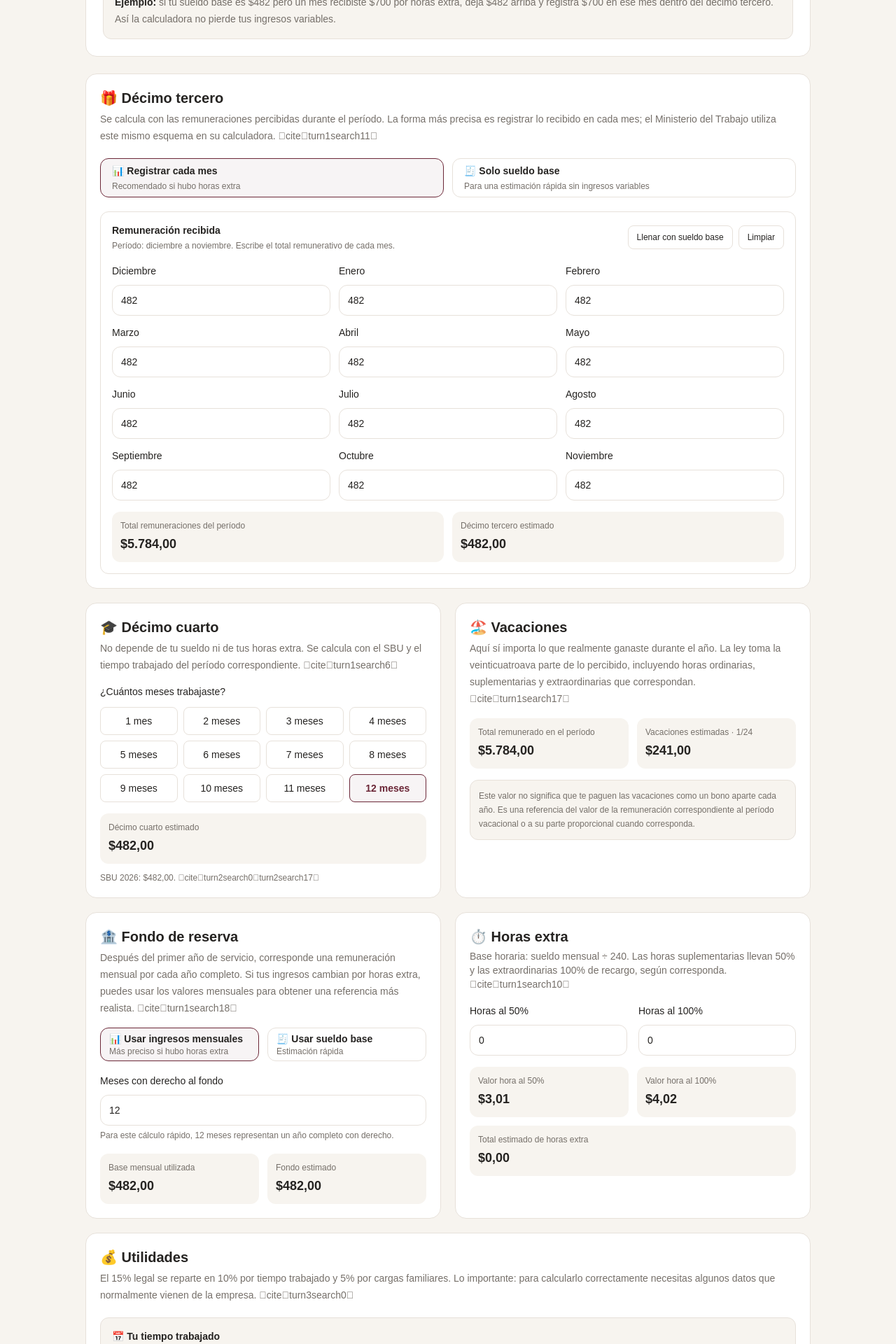
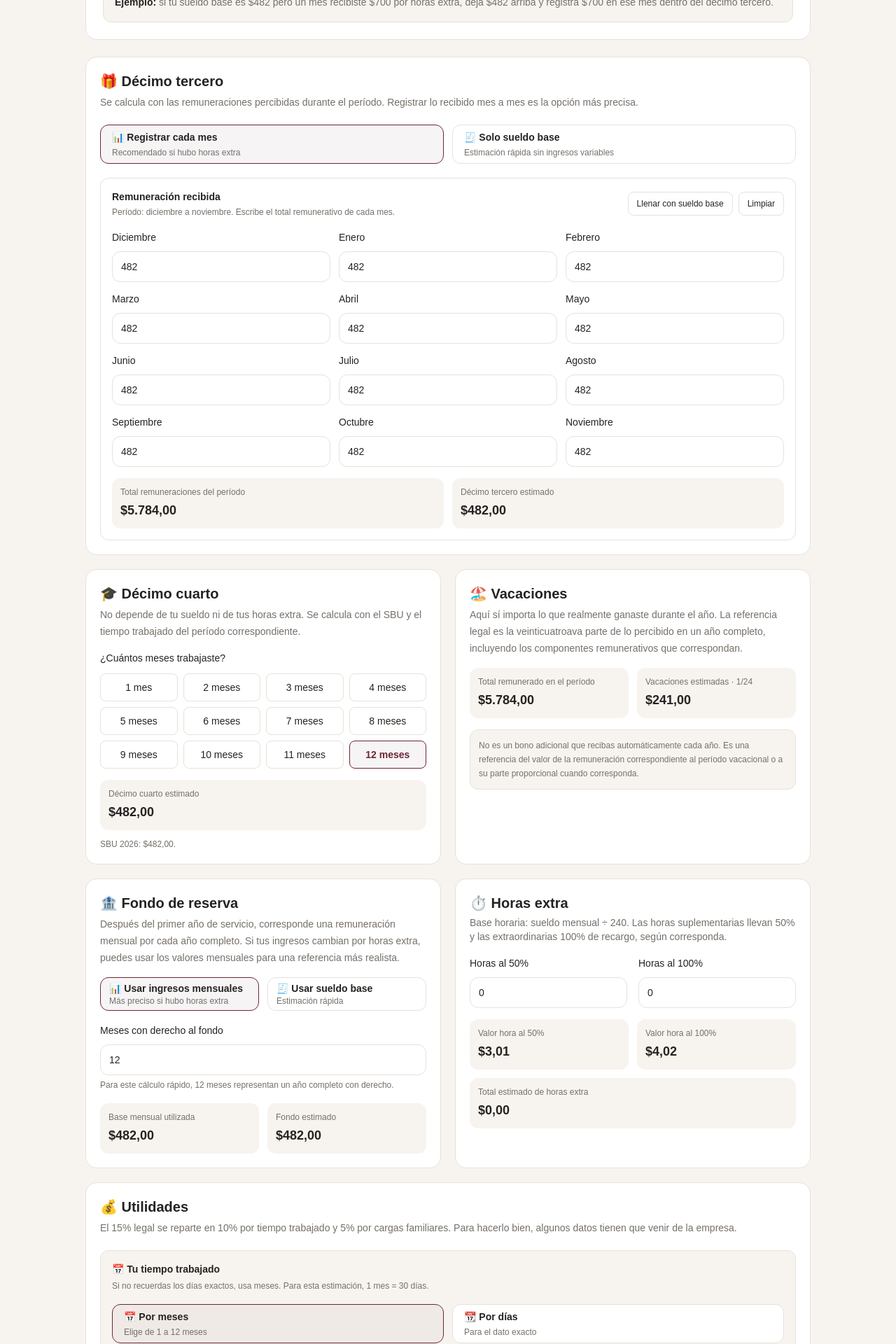
Before and after one commit to JokerEc96/CalculaEC, a Next.js app: page /herramientas/laboral in a window 1280 px wide. Shown: the part 600-2520 px from the top of the page at 70% size. Built offline with nearby package versions, Linux system fonts and the light colour scheme.

Commit message:
fix: remove inline source markers from labor calculator

```diff
--- a/app/herramientas/laboral/page.tsx
+++ b/app/herramientas/laboral/page.tsx
@@ -65,9 +65,7 @@ export default function LaboralPage() {
     const annualRemuneration = thirteenthMode === "base" ? salary * 12 : monthlyValues.reduce((sum, value) => sum + value, 0);
     const monthCount14 = Math.min(12, Math.max(0, Number(months14) || 0));
     const reserveCount = Math.min(12, Math.max(0, Number(reserveMonths) || 0));
-    const reserveAverage = reserveCount > 0
-      ? monthlyValues.slice(0, reserveCount).reduce((sum, value) => sum + value, 0) / reserveCount
-      : 0;
+    const reserveAverage = reserveCount > 0 ? monthlyValues.slice(0, reserveCount).reduce((sum, value) => sum + value, 0) / reserveCount : 0;
     const reserveBase = reserveMode === "monthly" ? reserveAverage : salary;
     const selectedMonths = Math.min(12, Math.max(0, Number(utilityMonths) || 0));
     const exactDays = Math.min(360, Math.max(0, Number(utilityDays) || 0));
@@ -115,18 +113,18 @@ export default function LaboralPage() {
             <p className="mt-1 text-sm leading-6 text-[var(--muted)]">Coloca aquí tu sueldo mensual fijo. No pongas $700 solo porque un mes recibiste $700 con horas extra: esos ingresos variables se registran aparte.</p>
             <div className="mt-5 grid gap-5 sm:grid-cols-2">
               <Field label="Sueldo base mensual ($)" value={monthlySalary} onChange={setMonthlySalary} help="Ejemplo: $482. Se usa para horas extra y, si eliges esa opción, para fondo de reserva." />
-              <label className="block"><span className="text-sm font-medium">Región</span><select value={region} onChange={(e) => setRegion(e.target.value as LaborRegion)} className="mt-2 min-h-11 w-full rounded-xl border border-[var(--border)] bg-white px-3 text-sm"><option value="costa">Costa / Insular</option><option value="sierra">Sierra / Amazonía</option></select><span className="mt-1 block text-xs leading-5 text-[var(--muted)]">Solo afecta el período de pago del décimo cuarto.</span></label>
+              <label className="block"><span className="text-sm font-medium">Región</span><select value={region} onChange={(e) => setRegion(e.target.value as LaborRegion)} className="mt-2 min-h-11 w-full rounded-xl border border-[var(--border)] bg-white px-3 text-sm"><option value="costa">Costa / Insular</option><option value="sierra">Sierra / Amazonía</option></select><span className="mt-1 block text-xs leading-5 text-[var(--muted)]">Solo afecta el período del décimo cuarto.</span></label>
             </div>
-            <div className="mt-4 rounded-xl border border-[var(--border)] bg-[var(--background)] p-4 text-sm leading-6 text-[var(--muted)]"><strong className="text-[var(--foreground)]">Ejemplo:</strong> si tu sueldo base es $482 pero un mes recibiste $700 por horas extra, deja $482 arriba y registra $700 en ese mes dentro del décimo tercero. Así la calculadora no pierde tus ingresos variables.</div>
+            <div className="mt-4 rounded-xl border border-[var(--border)] bg-[var(--background)] p-4 text-sm leading-6 text-[var(--muted)]"><strong className="text-[var(--foreground)]">Ejemplo:</strong> si tu sueldo base es $482 pero un mes recibiste $700 por horas extra, deja $482 arriba y registra $700 en ese mes dentro del décimo tercero.</div>
           </div>
 
           <div className="mt-6 grid gap-5 lg:grid-cols-2">
             <section className="rounded-2xl border border-[var(--border)] bg-white p-5 lg:col-span-2">
               <h2 className="text-xl font-semibold">🎁 Décimo tercero</h2>
-              <p className="mt-1 text-sm leading-6 text-[var(--muted)]">Se calcula con las remuneraciones percibidas durante el período. La forma más precisa es registrar lo recibido en cada mes; el Ministerio del Trabajo utiliza este mismo esquema en su calculadora. citeturn1search11</p>
+              <p className="mt-1 text-sm leading-6 text-[var(--muted)]">Se calcula con las remuneraciones percibidas durante el período. Registrar lo recibido mes a mes es la opción más precisa.</p>
               <div className="mt-5 grid gap-3 sm:grid-cols-2">
                 <button type="button" onClick={() => setThirteenthMode("monthly")} className={`min-h-14 rounded-xl border px-4 text-left transition ${thirteenthMode === "monthly" ? "border-[var(--wine)] bg-[var(--wine)]/5" : "border-[var(--border)] bg-white"}`}><span className="block text-sm font-semibold">📊 Registrar cada mes</span><span className="mt-1 block text-xs text-[var(--muted)]">Recomendado si hubo horas extra</span></button>
-                <button type="button" onClick={() => setThirteenthMode("base")} className={`min-h-14 rounded-xl border px-4 text-left transition ${thirteenthMode === "base" ? "border-[var(--wine)] bg-[var(--wine)]/5" : "border-[var(--border)] bg-white"}`}><span className="block text-sm font-semibold">🧾 Solo sueldo base</span><span className="mt-1 block text-xs text-[var(--muted)]">Para una estimación rápida sin ingresos variables</span></button>
+                <button type="button" onClick={() => setThirteenthMode("base")} className={`min-h-14 rounded-xl border px-4 text-left transition ${thirteenthMode === "base" ? "border-[var(--wine)] bg-[var(--wine)]/5" : "border-[var(--border)] bg-white"}`}><span className="block text-sm font-semibold">🧾 Solo sueldo base</span><span className="mt-1 block text-xs text-[var(--muted)]">Estimación rápida sin ingresos variables</span></button>
               </div>
               {thirteenthMode === "monthly" ? (
                 <div className="mt-5 rounded-xl border border-[var(--border)] p-4">
@@ -141,22 +139,22 @@ export default function LaboralPage() {
 
             <section className="rounded-2xl border border-[var(--border)] bg-white p-5">
               <h2 className="text-xl font-semibold">🎓 Décimo cuarto</h2>
-              <p className="mt-1 text-sm leading-6 text-[var(--muted)]">No depende de tu sueldo ni de tus horas extra. Se calcula con el SBU y el tiempo trabajado del período correspondiente. citeturn1search6</p>
+              <p className="mt-1 text-sm leading-6 text-[var(--muted)]">No depende de tu sueldo ni de tus horas extra. Se calcula con el SBU y el tiempo trabajado del período correspondiente.</p>
               <div className="mt-4"><p className="text-sm font-medium">¿Cuántos meses trabajaste?</p><div className="mt-3 grid grid-cols-3 gap-2 sm:grid-cols-4">{Array.from({ length: 12 }, (_, index) => index + 1).map((month) => <button key={month} type="button" onClick={() => setMonths14(String(month))} className={`min-h-10 rounded-lg border text-sm transition ${Number(months14) === month ? "border-[var(--wine)] bg-[var(--wine)]/5 font-semibold text-[var(--wine)]" : "border-[var(--border)] bg-white"}`}>{month} {month === 1 ? "mes" : "meses"}</button>)}</div></div>
               <div className="mt-4"><Result label="Décimo cuarto estimado" value={money.format(values.fourteenth)} /></div>
-              <p className="mt-3 text-xs text-[var(--muted)]">SBU 2026: {money.format(SBU_2026)}. citeturn2search0turn2search17</p>
+              <p className="mt-3 text-xs text-[var(--muted)]">SBU 2026: {money.format(SBU_2026)}.</p>
             </section>
 
             <section className="rounded-2xl border border-[var(--border)] bg-white p-5">
               <h2 className="text-xl font-semibold">🏖️ Vacaciones</h2>
-              <p className="mt-1 text-sm leading-6 text-[var(--muted)]">Aquí sí importa lo que realmente ganaste durante el año. La ley toma la veinticuatroava parte de lo percibido, incluyendo horas ordinarias, suplementarias y extraordinarias que correspondan. citeturn1search17</p>
+              <p className="mt-1 text-sm leading-6 text-[var(--muted)]">Aquí sí importa lo que realmente ganaste durante el año. La referencia legal es la veinticuatroava parte de lo percibido en un año completo, incluyendo los componentes remunerativos que correspondan.</p>
               <div className="mt-4 grid gap-3 sm:grid-cols-2"><Result label="Total remunerado en el período" value={money.format(values.annualRemuneration)} /><Result label="Vacaciones estimadas · 1/24" value={money.format(values.vacation)} /></div>
-              <div className="mt-4 rounded-xl border border-[var(--border)] bg-[var(--background)] p-3 text-xs leading-5 text-[var(--muted)]">Este valor no significa que te paguen las vacaciones como un bono aparte cada año. Es una referencia del valor de la remuneración correspondiente al período vacacional o a su parte proporcional cuando corresponda.</div>
+              <div className="mt-4 rounded-xl border border-[var(--border)] bg-[var(--background)] p-3 text-xs leading-5 text-[var(--muted)]">No es un bono adicional que recibas automáticamente cada año. Es una referencia del valor de la remuneración correspondiente al período vacacional o a su parte proporcional cuando corresponda.</div>
             </section>
 
             <section className="rounded-2xl border border-[var(--border)] bg-white p-5">
               <h2 className="text-xl font-semibold">🏦 Fondo de reserva</h2>
-              <p className="mt-1 text-sm leading-6 text-[var(--muted)]">Después del primer año de servicio, corresponde una remuneración mensual por cada año completo. Si tus ingresos cambian por horas extra, puedes usar los valores mensuales para obtener una referencia más realista. citeturn1search18</p>
+              <p className="mt-1 text-sm leading-6 text-[var(--muted)]">Después del primer año de servicio, corresponde una remuneración mensual por cada año completo. Si tus ingresos cambian por horas extra, puedes usar los valores mensuales para una referencia más realista.</p>
               <div className="mt-4 grid gap-3 sm:grid-cols-2"><button type="button" onClick={() => setReserveMode("monthly")} className={`min-h-12 rounded-xl border px-3 text-left ${reserveMode === "monthly" ? "border-[var(--wine)] bg-[var(--wine)]/5" : "border-[var(--border)]"}`}><span className="block text-sm font-semibold">📊 Usar ingresos mensuales</span><span className="block text-xs text-[var(--muted)]">Más preciso si hubo horas extra</span></button><button type="button" onClick={() => setReserveMode("base")} className={`min-h-12 rounded-xl border px-3 text-left ${reserveMode === "base" ? "border-[var(--wine)] bg-[var(--wine)]/5" : "border-[var(--border)]"}`}><span className="block text-sm font-semibold">🧾 Usar sueldo base</span><span className="block text-xs text-[var(--muted)]">Estimación rápida</span></button></div>
               <div className="mt-4"><Field label="Meses con derecho al fondo" value={reserveMonths} onChange={setReserveMonths} min={0} max={12} step="1" help="Para este cálculo rápido, 12 meses representan un año completo con derecho." /></div>
               <div className="mt-4 grid gap-3 sm:grid-cols-2"><Result label="Base mensual utilizada" value={money.format(values.reserveBase)} /><Result label="Fondo estimado" value={money.format(values.reserve)} /></div>
@@ -164,7 +162,7 @@ export default function LaboralPage() {
 
             <section className="rounded-2xl border border-[var(--border)] bg-white p-5">
               <h2 className="text-xl font-semibold">⏱️ Horas extra</h2>
-              <p className="mt-1 text-sm text-[var(--muted)]">Base horaria: sueldo mensual ÷ 240. Las horas suplementarias llevan 50% y las extraordinarias 100% de recargo, según corresponda. citeturn1search10</p>
+              <p className="mt-1 text-sm text-[var(--muted)]">Base horaria: sueldo mensual ÷ 240. Las horas suplementarias llevan 50% y las extraordinarias 100% de recargo, según corresponda.</p>
               <div className="mt-4 grid gap-4 sm:grid-cols-2"><Field label="Horas al 50%" value={hours50} onChange={setHours50} step="1" /><Field label="Horas al 100%" value={hours100} onChange={setHours100} step="1" /></div>
               <div className="mt-4 grid grid-cols-2 gap-3"><Result label="Valor hora al 50%" value={money.format(values.hourly.supplementary)} /><Result label="Valor hora al 100%" value={money.format(values.hourly.extraordinary)} /></div>
               <div className="mt-3"><Result label="Total estimado de horas extra" value={money.format(values.overtime)} /></div>
@@ -172,11 +170,11 @@ export default function LaboralPage() {
 
             <section className="rounded-2xl border border-[var(--border)] bg-white p-5 lg:col-span-2">
               <h2 className="text-xl font-semibold">💰 Utilidades</h2>
-              <p className="mt-1 text-sm leading-6 text-[var(--muted)]">El 15% legal se reparte en 10% por tiempo trabajado y 5% por cargas familiares. Lo importante: para calcularlo correctamente necesitas algunos datos que normalmente vienen de la empresa. citeturn3search0</p>
+              <p className="mt-1 text-sm leading-6 text-[var(--muted)]">El 15% legal se reparte en 10% por tiempo trabajado y 5% por cargas familiares. Para hacerlo bien, algunos datos tienen que venir de la empresa.</p>
 
               <div className="mt-5 rounded-xl border border-[var(--border)] bg-[var(--background)] p-4">
                 <p className="text-sm font-semibold">📅 Tu tiempo trabajado</p>
-                <p className="mt-1 text-xs leading-5 text-[var(--muted)]">Puedes pensar en meses si no recuerdas los días exactos. La calculadora los convierte a 30 días por mes para esta estimación.</p>
+                <p className="mt-1 text-xs leading-5 text-[var(--muted)]">Si no recuerdas los días exactos, usa meses. Para esta estimación, 1 mes = 30 días.</p>
                 <div className="mt-4 grid gap-3 sm:grid-cols-2"><button type="button" onClick={() => setUtilitiesTimeMode("months")} className={`min-h-14 rounded-xl border px-4 text-left ${utilitiesTimeMode === "months" ? "border-[var(--wine)] bg-[var(--wine)]/5" : "border-[var(--border)] bg-white"}`}><span className="block text-sm font-semibold">📅 Por meses</span><span className="mt-1 block text-xs text-[var(--muted)]">Elige de 1 a 12 meses</span></button><button type="button" onClick={() => setUtilitiesTimeMode("days")} className={`min-h-14 rounded-xl border px-4 text-left ${utilitiesTimeMode === "days" ? "border-[var(--wine)] bg-[var(--wine)]/5" : "border-[var(--border)] bg-white"}`}><span className="block text-sm font-semibold">📆 Por días</span><span className="mt-1 block text-xs text-[var(--muted)]">Para el dato exacto</span></button></div>
                 {utilitiesTimeMode === "months" ? <div className="mt-4"><p className="text-sm font-medium">Meses trabajados</p><div className="mt-3 grid grid-cols-3 gap-2 sm:grid-cols-4 lg:grid-cols-6">{Array.from({ length: 12 }, (_, index) => index + 1).map((month) => <button key={month} type="button" onClick={() => setUtilityMonths(String(month))} className={`min-h-10 rounded-lg border text-sm ${Number(utilityMonths) === month ? "border-[var(--wine)] bg-[var(--wine)]/5 font-semibold text-[var(--wine)]" : "border-[var(--border)] bg-white"}`}>{month} {month === 1 ? "mes" : "meses"}</button>)}</div><div className="mt-3"><Field label="O ingresa meses trabajados" value={utilityMonths} onChange={setUtilityMonths} min={0} max={12} step="0.1" /><p className="mt-2 text-xs text-[var(--muted)]">Tu tiempo estimado: <strong>{number.format(values.workerDays)} días</strong>.</p></div></div> : <div className="mt-4"><Field label="Días trabajados" value={utilityDays} onChange={setUtilityDays} min={0} max={360} step="1" placeholder="Ejemplo: 180" /></div>}
               </div>
@@ -184,21 +182,21 @@ export default function LaboralPage() {
               <div className="mt-5 rounded-xl border border-[var(--border)] p-4">
                 <p className="text-sm font-semibold">🏢 Datos que debe proporcionar la empresa</p>
                 <div className="mt-4 grid gap-4 sm:grid-cols-2"><Field label="Utilidad líquida de la empresa ($)" value={profit} onChange={setProfit} help="Es la utilidad líquida anual que se va a repartir, no tu sueldo." /><Field label="Total de días de todos los trabajadores" value={totalWorkerDays} onChange={setTotalWorkerDays} min={0} step="1" help="Suma de los días trabajados por todas las personas trabajadoras y extrabajadoras que participan en el reparto." /></div>
-                <div className="mt-4 rounded-xl bg-[var(--background)] p-3 text-xs leading-5 text-[var(--muted)]"><strong className="text-[var(--foreground)]">¿Por qué necesito ese total?</strong> Porque el 10% no se divide simplemente entre trabajadores: se reparte según los días trabajados de cada persona frente a la suma de días de todos.</div>
+                <div className="mt-4 rounded-xl bg-[var(--background)] p-3 text-xs leading-5 text-[var(--muted)]"><strong className="text-[var(--foreground)]">¿Por qué necesito ese total?</strong> Porque el 10% se reparte según tus días frente a la suma de días de todas las personas participantes.</div>
               </div>
 
               <div className="mt-5 rounded-xl border border-[var(--border)] p-4">
                 <p className="text-sm font-semibold">👨‍👩‍👧 Cargas familiares · 5%</p>
-                <div className="mt-4 grid gap-4 sm:grid-cols-2"><Field label="¿Cuántas cargas familiares tienes?" value={familyCount} onChange={setFamilyCount} min={0} max={20} step="1" help="Cuenta solo las cargas familiares que estén debidamente acreditadas para el reparto." /><Field label="Factor B total de la empresa" value={totalFamilyFactor} onChange={setTotalFamilyFactor} min={0} step="1" help="Es la suma de los factores A de todas las personas participantes. Si no lo tienes, no se puede calcular exactamente el 5%." /></div>
+                <div className="mt-4 grid gap-4 sm:grid-cols-2"><Field label="¿Cuántas cargas familiares tienes?" value={familyCount} onChange={setFamilyCount} min={0} max={20} step="1" help="Cuenta las cargas familiares debidamente acreditadas para el reparto." /><Field label="Factor B total de la empresa" value={totalFamilyFactor} onChange={setTotalFamilyFactor} min={0} step="1" help="Suma de los Factores A de todos los trabajadores y extrabajadores. Sin este dato no se puede calcular exactamente el 5%." /></div>
                 <div className="mt-4 grid gap-3 sm:grid-cols-2"><Result label="Tu Factor A = días × cargas" value={number.format(values.familyFactor)} /><Result label="5% por cargas" value={utilityFivePercent} /></div>
-                <div className="mt-3 rounded-xl bg-[var(--background)] p-3 text-xs leading-5 text-[var(--muted)]">El Factor A se obtiene multiplicando tus días trabajados por tus cargas. El Factor B es la suma de los Factores A de todos los trabajadores y extrabajadores. citeturn3search0turn3search1</div>
+                <div className="mt-3 rounded-xl bg-[var(--background)] p-3 text-xs leading-5 text-[var(--muted)]">Factor A = tus días trabajados × tus cargas. Factor B = suma de los Factores A de todas las personas participantes.</div>
               </div>
 
               <div className="mt-5 grid gap-3 sm:grid-cols-3"><Result label="10% por tiempo" value={utilityTenPercent} /><Result label="5% por cargas" value={utilityFivePercent} /><Result label="Total estimado" value={utilityTotal} /></div>
             </section>
           </div>
 
-          <div className="mt-6 rounded-2xl border border-[var(--wine)]/15 bg-[var(--wine)]/5 p-5 text-sm leading-6 text-[var(--muted)]"><strong className="text-[var(--foreground)]">Importante:</strong> esta herramienta es referencial. Para una liquidación definitiva deben utilizarse los valores reales de los roles de pago y los datos oficiales de la empresa. En utilidades, el 10% y el 5% requieren información del conjunto de trabajadores, por lo que no siempre pueden calcularse solo con datos personales. citeturn0search0</div>
+          <div className="mt-6 rounded-2xl border border-[var(--wine)]/15 bg-[var(--wine)]/5 p-5 text-sm leading-6 text-[var(--muted)]"><strong className="text-[var(--foreground)]">Importante:</strong> esta herramienta es referencial. Para una liquidación definitiva deben utilizarse los valores reales de los roles de pago y los datos oficiales de la empresa.</div>
         </section>
       </div>
     </main>
```
